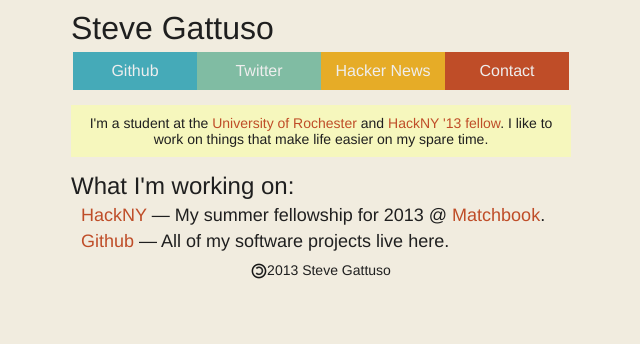
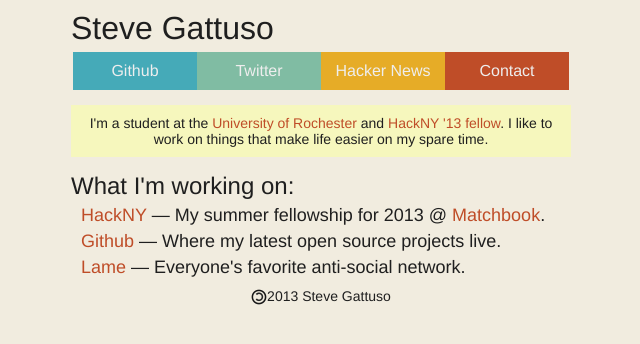
Before and after one commit to stevenleeg/website, a Jekyll site: the page built from index.html, in a window 1280 px wide. Shown: the top 344 px of the page, without its empty margins (319-959 px from the left). Built offline with Jekyll 4.4.1, drawn with Linux system fonts in a browser that asks for light colours.

Commit message:
Adding lame link

```diff
--- a/index.html
+++ b/index.html
@@ -8,5 +8,8 @@
     <a href="http://apply.hackny.com">HackNY</a> &mdash; My summer fellowship for 2013 @ <a href="http://matchbookit.com/">Matchbook</a>.
 </div>
 <div class="project">
-    <a href="http://github.com/stevenleeg">Github</a> &mdash; All of my software projects live here.
+    <a href="http://github.com/stevenleeg">Github</a> &mdash; Where my latest open source projects live.
 </div>
+<div class="project">
+    <a href="http://lame.stevegattuso.me">Lame</a> &mdash; Everyone's favorite anti-social network.
+</div>
```
